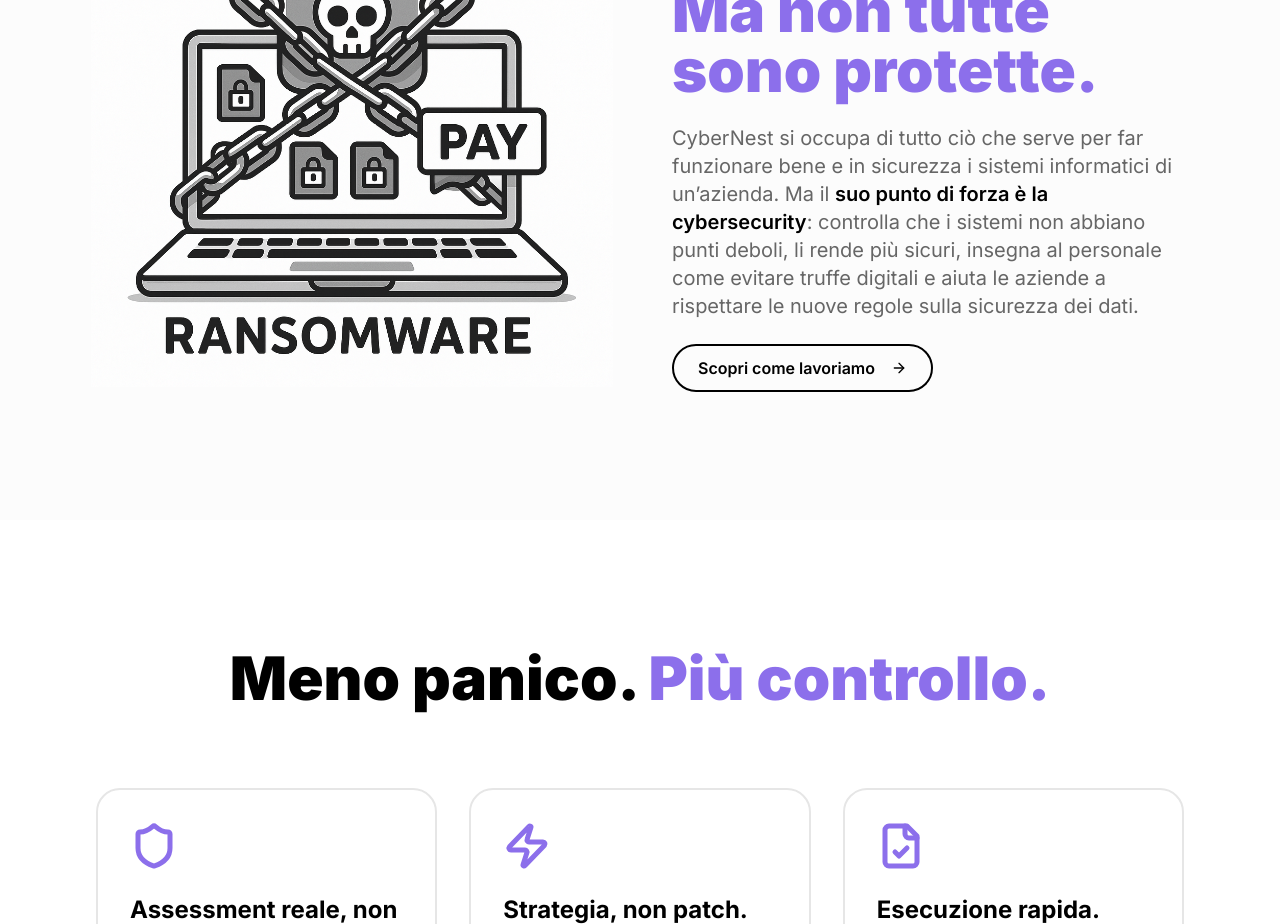
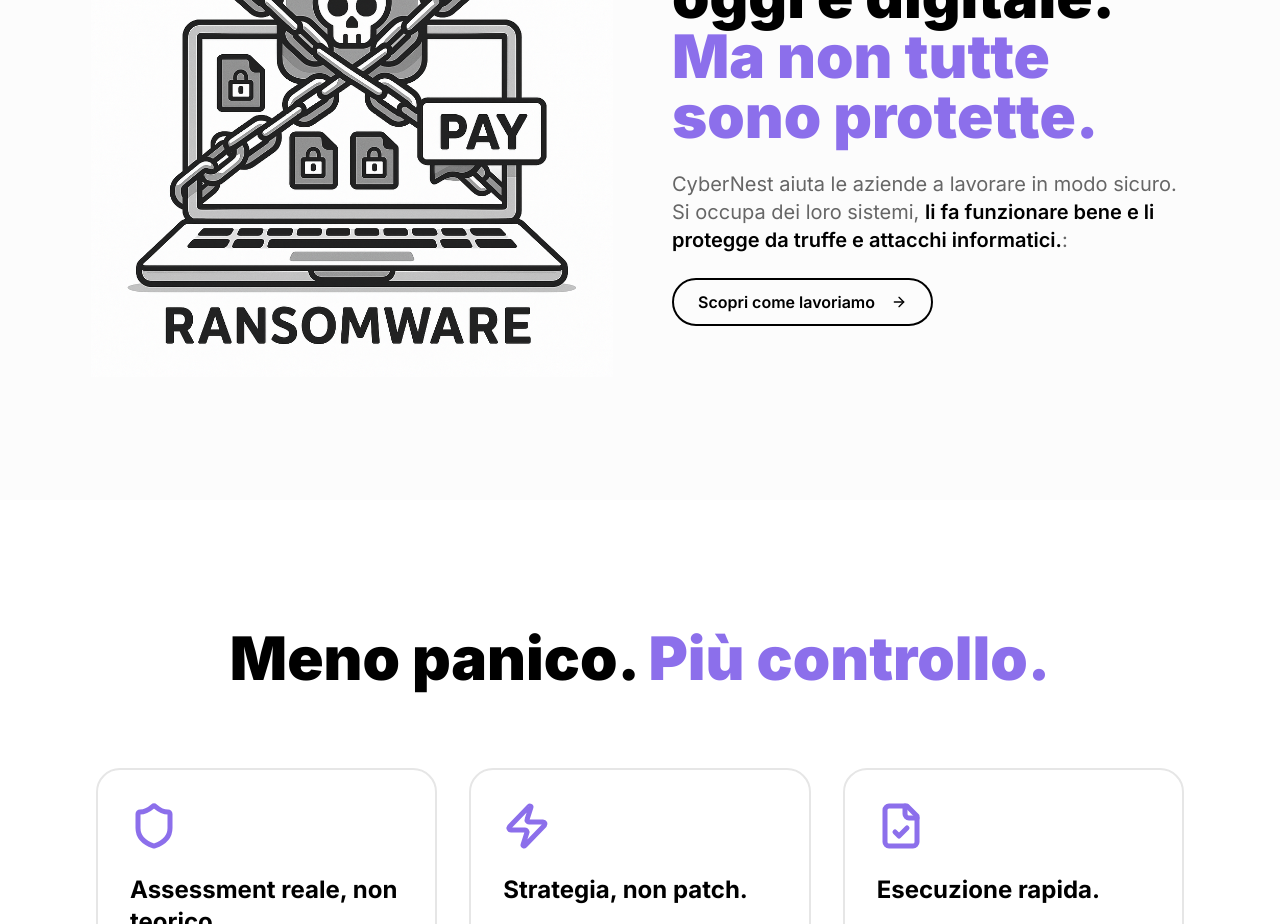
Before and after one commit to zSkallywag/zskallywag2.github.io, a React (Vite) app: page / in a window 1280 px wide. Shown: the part 1100-2024 px from the top of the page. Built offline with nearby package versions, Linux system fonts and the light colour scheme; the HTML template or start-up script is replaced by a standard one.

Commit message:
Update WhyCyberNest.tsx

```diff
--- a/src/components/WhyCyberNest.tsx
+++ b/src/components/WhyCyberNest.tsx
@@ -49,9 +49,8 @@ export const WhyCyberNest = () => {
             </h2>
 
             <p className="text-lg md:text-xl text-secondary leading-relaxed">
-              CyberNest si occupa di tutto ciò che serve per far funzionare bene e in sicurezza i sistemi informatici di un’azienda.
-              Ma il <span className="font-semibold text-foreground"> suo punto di forza è la cybersecurity</span>:
-              controlla che i sistemi non abbiano punti deboli, li rende più sicuri, insegna al personale come evitare truffe digitali e aiuta le aziende a rispettare le nuove regole sulla sicurezza dei dati.
+              CyberNest aiuta le aziende a lavorare in modo sicuro.
+              Si occupa dei loro sistemi, <span className="font-semibold text-foreground">li fa funzionare bene e li protegge da truffe e attacchi informatici.</span>:
             </p>
 
             <Button
```
